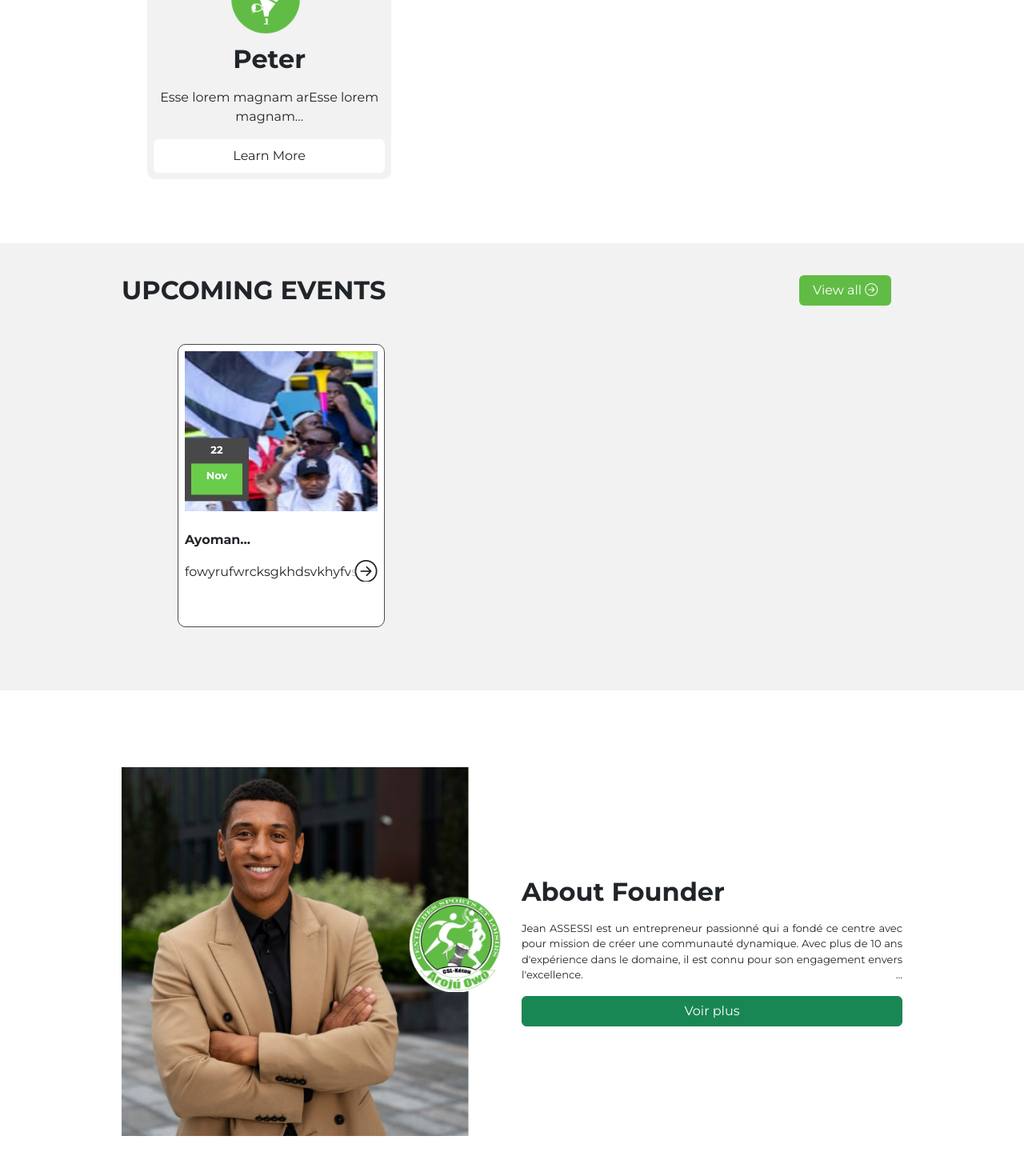
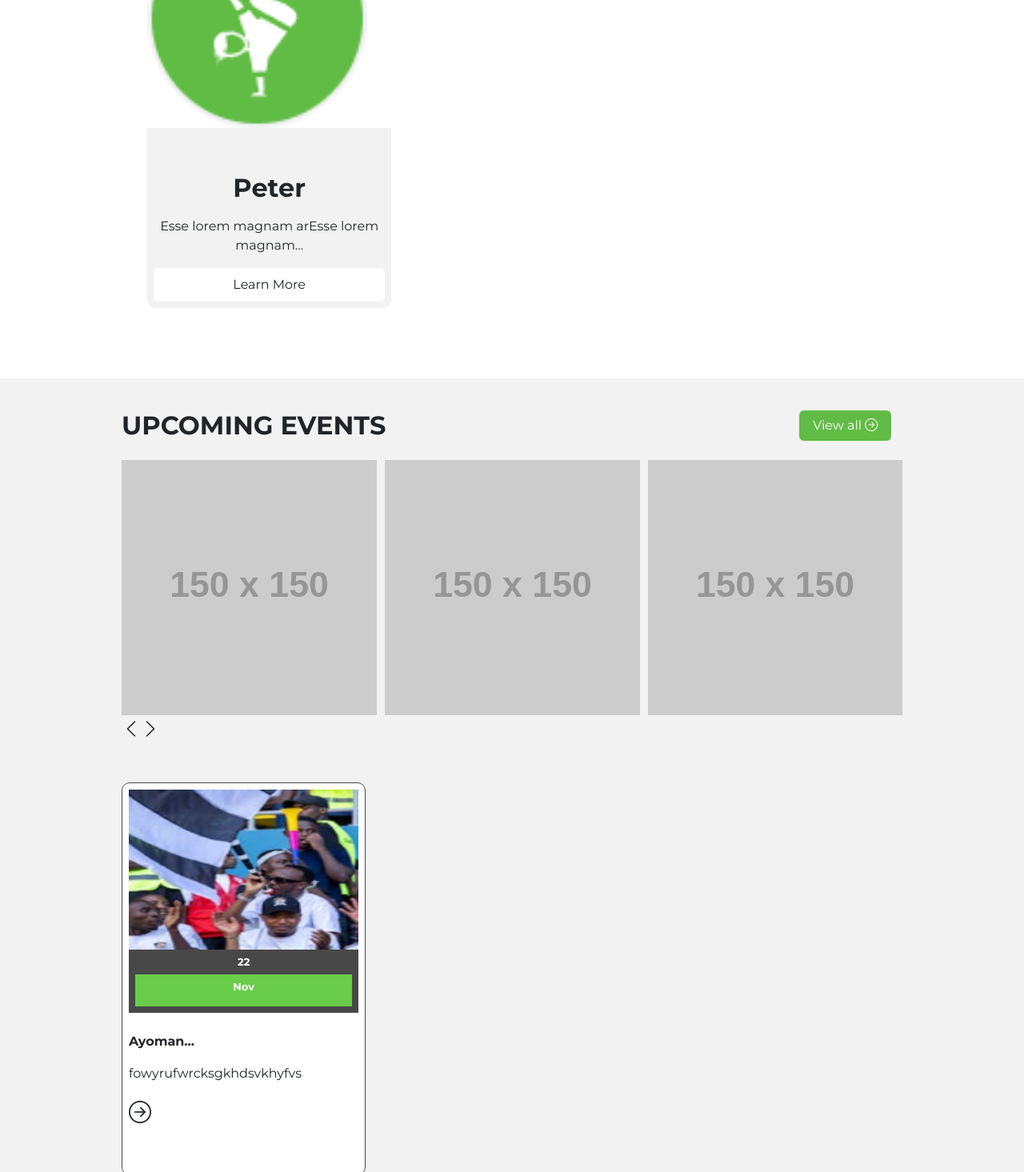
Before and after one commit to Degkofittiq/csl-ketou-w-deen, a PHP site: page / in a window 1280 px wide. Shown: the part 1344-2809 px from the top of the page at 80% size. Run offline with PHP 8.4, Linux system fonts and the light colour scheme; data comes from the database, SQL or seed files in the repository; grey boxes labelled with a size stand in for pictures from a placeholder-image service; some libraries are stand-ins or nearby versions.

Commit message:
Deen update

```diff
--- a/config/database.php
+++ b/config/database.php
@@ -1,10 +1,9 @@
 <?php
 session_start();
     $host = 'localhost';
-    $dbname = 'cslketou_data';
-    $username = 'cslketou_admin';
-    $password = 'Myketou@15';
-
+    $dbname = 'cls-ak';
+    $username = 'root';
+    $password = '';
 
     try {
         $pdo = new PDO("mysql:host=$host;dbname=$dbname;charset=utf8mb4", $username, $password);
--- a/includes/head.php
+++ b/includes/head.php
@@ -40,9 +40,15 @@
 
 <link rel="stylesheet" href="https://unpkg.com/leaflet@1.7.1/dist/leaflet.css" />
 <title>HomePage</title>
-<link rel="stylesheet" href="./index.css">
+<link rel="stylesheet" href="./index.css?v=1.0.0">
 <link rel="stylesheet" href="https://unpkg.com/aos@next/dist/aos.css" />
 <link rel="stylesheet" href="https://cdn.jsdelivr.net/npm/swiper@11/swiper-bundle.min.css">
+
+ <!-- OwlCarousel CSS -->
+<link rel="stylesheet" href="https://cdnjs.cloudflare.com/ajax/libs/OwlCarousel2/2.3.4/assets/owl.carousel.min.css">
+<link rel="stylesheet" href="https://cdnjs.cloudflare.com/ajax/libs/OwlCarousel2/2.3.4/assets/owl.theme.default.min.css">
+<link rel="stylesheet" href="https://cdnjs.cloudflare.com/ajax/libs/font-awesome/5.15.4/css/all.min.css">
+
 
 <style>
   .text-container2 {
--- a/includes/navbar.php
+++ b/includes/navbar.php
@@ -80,10 +80,10 @@
                     <div class="col-8 mx-auto">
                         <div class="d-flex justify-content-end">
                             <div class="me-3 pe-3" style="border-right: 1px solid #00000033;">
-                                <p><i class="bi bi-geo-alt-fill fs-3 mt-4 me-2"></i><?= $bddContentTexts['site_name']['content_fr'] ?? "CSL Arojú Owò " ?></p>
+                                <p class="ftd"><i class="bi bi-geo-alt-fill mt-4 me-2"></i><?= $bddContentTexts['site_name']['content_fr'] ?? "CSL Arojú Owò " ?></p>
                             </div>
                             <div class="">
-                                <p><i class="bi bi-whatsapp fs-3 mt-4 me-2"></i><?= $bddContentTexts['call_totay_text']['content_fr'] ?? "Call today" ?>: <?= $bddContentTexts['phone_content']['content_fr'] ?? "09 290 38200" ?></p>
+                                <p class="ftd"><i class="bi bi-whatsapp mt-4 me-2"></i><?= $bddContentTexts['call_totay_text']['content_fr'] ?? "Call today" ?>: <?= $bddContentTexts['phone_content']['content_fr'] ?? "09 290 38200" ?></p>
                             </div>
                         </div>
                     </div>
@@ -91,29 +91,29 @@
                 <span class="d-block" style="border-bottom: 1px solid #00000033; margin-left: -.7rem;"></span>
                 <div class="py-3">
                     <div class="">
-                        <ul class="list-unstyled d-flex justify-content-end">
-                            <li class="nav-item mt-2">
-                                <a class="nav-link" style="font-weight: 700;"
+                        <ul class="list-unstyled d-flex justify-content-between align-item-center ps-5">
+                            <li class="nav-item align-self-center">
+                                <a class="nav-link"
                                     href="index.php"><?= $bddContentTexts['nav_link_1']['content_fr'] ?? "Accueil" ?></a>
                             </li>
-                            <li class="nav-item mt-2 ms-3">
-                                <a class="nav-link" style="font-weight: 700;"
+                            <li class="nav-item align-self-center">
+                                <a class="nav-link"
                                     href="about.php"><?= $bddContentTexts['nav_link_2']['content_fr'] ?? "A propos" ?></a>
                             </li>
-                            <li class="nav-item mt-2 ms-3">
-                                <a class="nav-link" style="font-weight: 700;"
+                            <li class="nav-item align-self-center">
+                                <a class="nav-link"
                                     href="index.php#section3"><?= $bddContentTexts['nav_link_3']['content_fr'] ?? "Activities" ?></a>
                             </li>
-                            <li class="nav-item mt-2 ms-3">
-                                <a class="nav-link" style="font-weight: 700;"
+                            <li class="nav-item align-self-center">
+                                <a class="nav-link"
                                     href="index.php#section4"><?= $bddContentTexts['nav_link_4']['content_fr'] ?? "Programmes" ?></a>
                             </li>
-                            <li class="nav-item mt-2 ms-3">
-                                <a class="nav-link" style="font-weight: 700;"
+                            <li class="nav-item align-self-center">
+                                <a class="nav-link"
                                     href="index.php#section5"><?= $bddContentTexts['nav_link_6']['content_fr'] ?? "Events" ?></a>
                             </li>
-                            <li class="nav-item mb-3 ms-3">
-                                <button class="btn btn-white px-3 text-white" style="background: #61BC45;" onclick="window.location.href='contact.php'"><?= $bddContentTexts['nav_link_5']['content_fr'] ?? "Join Now" ?> <i class="bi bi-arrow-right-circle"></i></button>
+                            <li class="nav-item">
+                                <button class="btn btn-white p-3 text-white" style="background: #61BC45;" onclick="window.location.href='contact.php'"><?= $bddContentTexts['nav_link_5']['content_fr'] ?? "Join Now" ?> <i class="bi bi-arrow-right-circle"></i></button>
                             </li>
                         </ul>
                     </div>
--- a/index.css
+++ b/index.css
@@ -1,5 +1,5 @@
 *{
-  font-family: "Montserrat", sans-serif;
+  font-family: "Montserrat", sans-serif !important;
   margin: 0;
   padding: 0;
   box-sizing: border-box;
--- a/index.php
+++ b/index.php
@@ -121,13 +121,13 @@
             <!-- Carousel Items -->
             <div class="carousel-inner">
                 <div class="carousel-item active" style="padding: 0px;">
-                    <img src="image/<?= $bddContentImages['home_banner_image']['path'] ?? "2.png" ?>" class="d-block w-100" style="height: 100vh; object-fit: cover;" alt="Slide 1">
+                    <img src="image/<?= $bddContentImages['home_banner_image']['path'] ?? "2.png" ?>" class="d-block w-100" style="height: 70vh; object-fit: cover;" alt="Slide 1">
                 </div>
                 <div class="carousel-item" style="padding: 0px;">
-                    <img src="image/<?= $bddContentImages['home_banner_image_2']['path'] ?? "2.png" ?>" class="d-block w-100" style="height: 100vh; object-fit: cover;" alt="Slide 2">
+                    <img src="image/<?= $bddContentImages['home_banner_image_2']['path'] ?? "2.png" ?>" class="d-block w-100" style="height: 70vh; object-fit: cover;" alt="Slide 2">
                 </div>
                 <div class="carousel-item" style="padding: 0px;">
-                    <img src="image/<?= $bddContentImages['home_banner_image_3']['path'] ?? "2.png" ?>" class="d-block w-100" style="height: 100vh; object-fit: cover;" alt="Slide 3">
+                    <img src="image/<?= $bddContentImages['home_banner_image_3']['path'] ?? "2.png" ?>" class="d-block w-100" style="height: 70vh; object-fit: cover;" alt="Slide 3">
                 </div>
             </div>
 
@@ -139,24 +139,24 @@
             </div>
 
             <div class="pos">
-                <p><strong style="color: #61BC45;"> <?= $bddContentTexts['welcome_text']['content_fr'] ?? "Welcome to CSL Arojú Owò" ?> </strong></p>
-                <h1 class="text-white" style="font-weight: 900;">
+                <p><strong style="color: #61BC45; font-size:2rem;"> <?= $bddContentTexts['welcome_text']['content_fr'] ?? "Welcome to CSL Arojú Owò" ?> </strong></p>
+                <h1 class="text-white" style="font-weight: 900; font-size:3.3rem;">
                 <?= $bddContentTexts['text_after_welcome']['content_fr'] ?? "The Heart of <br> Sports & Leisure!" ?>
 
                 </h1>
-                <p class="text-white"><?= $bddContentTexts['second_text_after_welcome']['content_fr'] ?? "Explore a world of fitness, fun, and <br> community activities tailored for all ages." ?></p>
-                <div class="row mt-3">
-                    <div class="col-12 col-md-6 mb-3 mb-md-0 mx-auto">
+                <p class="text-white mt-3"><?= $bddContentTexts['second_text_after_welcome']['content_fr'] ?? "Explore a world of fitness, fun, and <br> community activities tailored for all ages." ?></p>
+                <div class="row mt-4 divv">
+                    <div class="col-lg-6 mb-3 mx-auto">
                         <div>
-                            <button class="btn px-3 text-white" style="background: #61BC45; text-transform: uppercase; white-space: nowrap;"  onclick="window.location.href='#section3'">
+                            <button class="btn btn-ss p-3 w-100 text-white" style="background: #61BC45; text-transform: uppercase;"  onclick="window.location.href='#section3'">
                                 <?= $bddContentTexts['titre_section_activites']['content_fr'] ?? "Explore Activities" ?>
                                 <i class="bi bi-arrow-right-circle"></i>
                             </button>
                         </div>
                     </div>
-                    <div class="col-12 col-md-6 mb-3 mb-md-0 mx-auto">
+                    <div class="col-lg-6 mb-3 mx-auto">
                         <div>
-                            <button class="btn px-3 text-white" style="background: #61BC45; text-transform: uppercase; white-space: nowrap;"  onclick="window.location.href='#section4'">
+                            <button class="btn btn-ss p-3 w-100 text-white" style="background: #61BC45; text-transform: uppercase;"  onclick="window.location.href='#section4'">
                             <?= $bddContentTexts['become_member']['content_fr'] ?? "Become A Member" ?>
                             <i class="bi bi-arrow-right-circle"></i>
                             </button>
@@ -167,15 +167,15 @@
         </div>
     </section>
     <br><br>
-    <section class="container-lg my-3" id="section3">
-        <div class="row">
-            <div class="col-12 col-md-4 mx-auto mb-3">
-                <h2 class="text-center fw-bold" style="text-transform: uppercase;"><?= $bddContentTexts['what_we_offer']['content_fr'] ?? "What We Offer" ?></h2>
+    <section class="container-lg my-4" id="section3">
+        <div class="row py-4 px-2">
+            <div class="col-12 col-md-5 mx-auto mb-3 align-self-center">
+                <h2 class="text-center fw-bold" style="text-transform: uppercase; font-size: 3rem;"><?= $bddContentTexts['what_we_offer']['content_fr'] ?? "What We Offer" ?></h2>
             </div>
-            <div class="col-md-6"></div>
+            <div class="col-md-5"></div>
             <div class="col-12 col-md-2 mx-auto mb-3">
                 <div class="d-flex justify-content-center">
-                    <button class="btn btn-white px-3 text-white" style="background: #61BC45;" onclick="window.location.href='what.php'"><?= $bddContentTexts['view_all']['content_fr'] ?? "View all" ?>   <i class="bi bi-arrow-right-circle"></i></button>
+                    <button class="btn btn-white p-3 fs-4 text-white" style="background: #61BC45;" onclick="window.location.href='what.php'"><?= $bddContentTexts['view_all']['content_fr'] ?? "View all" ?>   <i class="bi bi-arrow-right-circle"></i></button>
                 </div>
             </div>
         </div>
@@ -256,6 +256,21 @@
                     </div>
                 </div>
             </div>
+
+            <div class="carousel-wrap">
+                <div class="owl-carousel">
+                <div class="item"><img src="http://placehold.it/150x150" alt="Image 1"></div>
+                <div class="item"><img src="http://placehold.it/150x150" alt="Image 2"></div>
+                <div class="item"><img src="http://placehold.it/150x150" alt="Image 3"></div>
+                <div class="item"><img src="http://placehold.it/150x150" alt="Image 4"></div>
+                <div class="item"><img src="http://placehold.it/150x150" alt="Image 5"></div>
+                <div class="item"><img src="http://placehold.it/150x150" alt="Image 6"></div>
+                <div class="item"><img src="http://placehold.it/150x150" alt="Image 7"></div>
+                <div class="item"><img src="http://placehold.it/150x150" alt="Image 8"></div>
+                <div class="item"><img src="http://placehold.it/150x150" alt="Image 9"></div>
+                </div>
+            </div>
+
             <div class="swiper mt-4">
                 <div class="slider-wrapper">
                   <div class="card-list swiper-wrapper">
@@ -737,5 +752,39 @@
         });
     });
 </script>
+
+
+ <!-- jQuery -->
+ <script src="https://code.jquery.com/jquery-3.6.4.min.js"></script>
+
+<!-- OwlCarousel JS -->
+<script src="https://cdnjs.cloudflare.com/ajax/libs/OwlCarousel2/2.3.4/owl.carousel.min.js"></script>
+
+<script>
+  $(document).ready(function () {
+    $('.owl-carousel').owlCarousel({
+      loop: true,
+      margin: 10,
+      nav: true,
+      navText: [
+        "<i class='bi bi-chevron-left fs-4'></i>",
+        "<i class='bi bi-chevron-right  fs-4'></i>"
+      ],
+      autoplay: true,
+      autoplayHoverPause: true,
+      responsive: {
+        0: {
+          items: 1
+        },
+        600: {
+          items: 2
+        },
+        1000: {
+          items: 3
+        }
+      }
+    });
+  });
+</script>
 </body>
 </html>
```
Also changed, not shown: other parts of index.css (+85 -1 lines), 2 other files.
